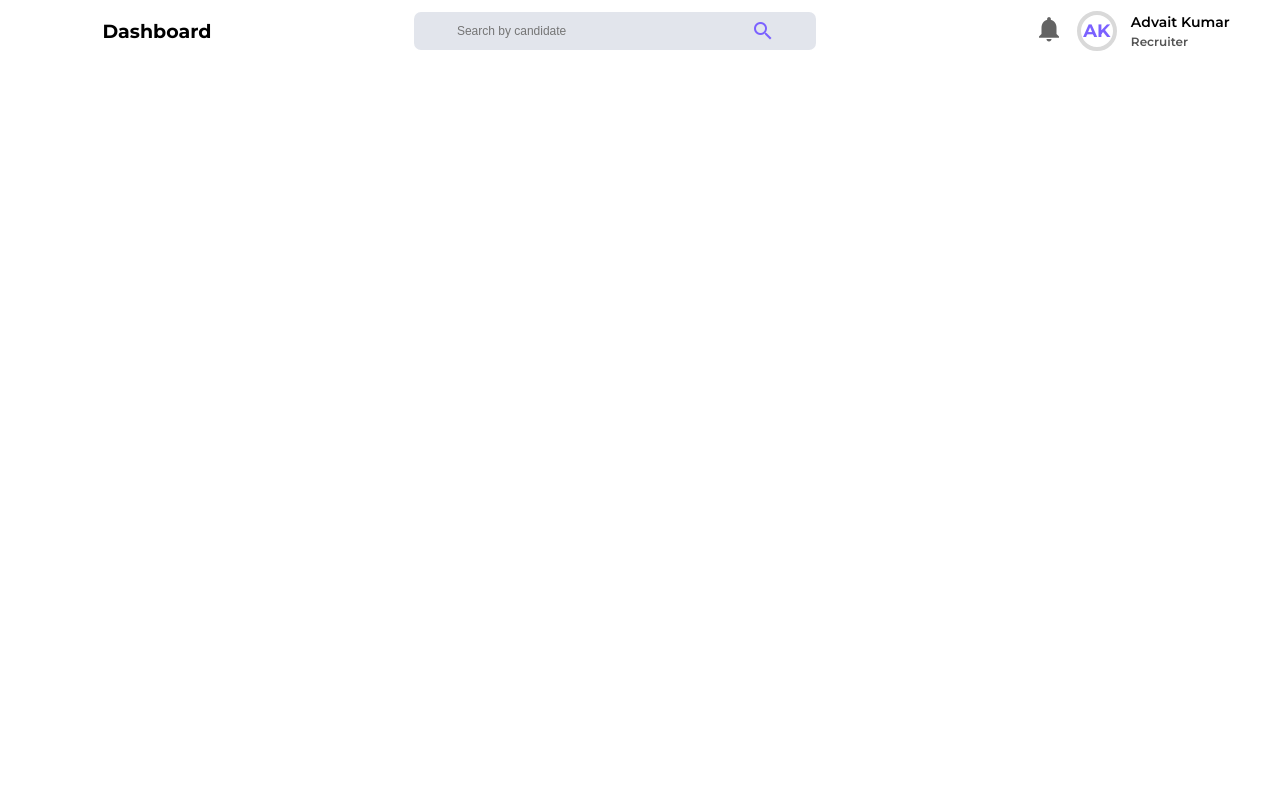
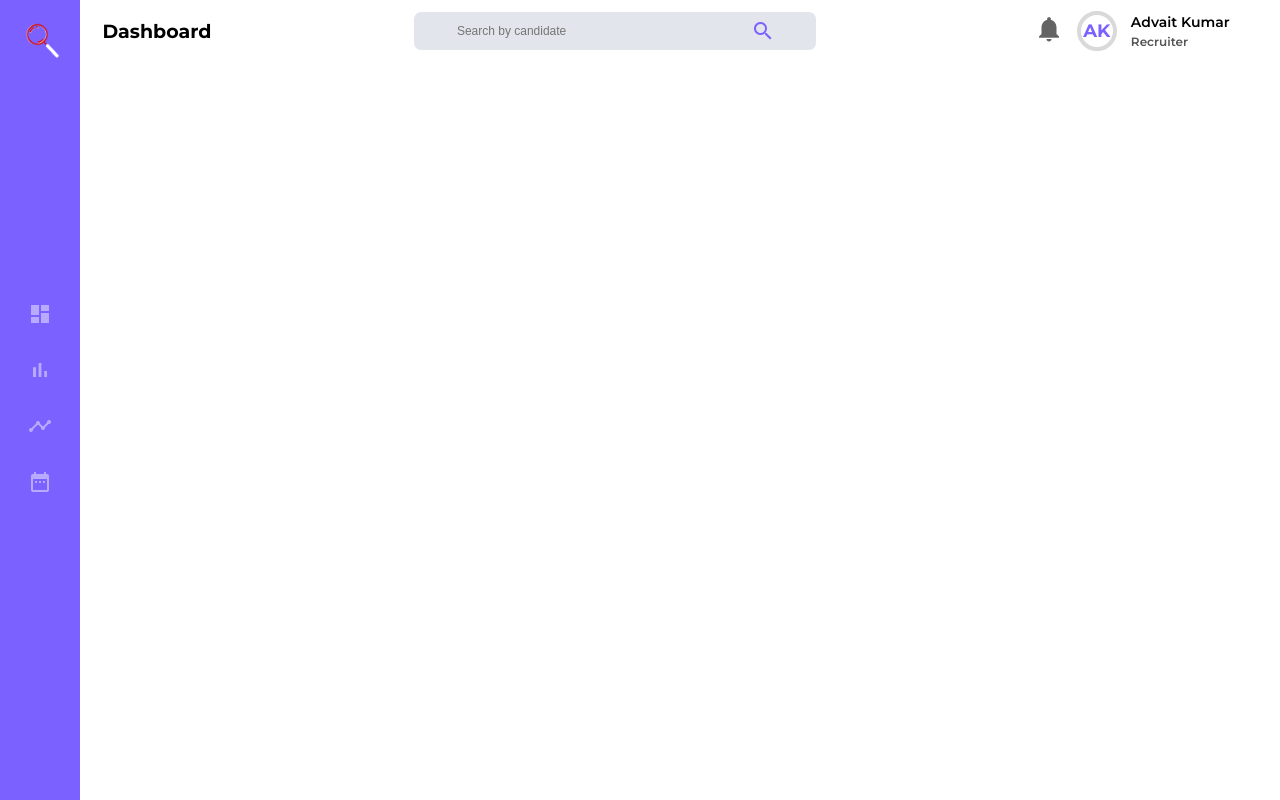
Before and after one commit to nivya-2/recruitx-frontend, an Angular app: page / in a window 1280 px wide. Built offline with nearby package versions, Linux system fonts and the light colour scheme.

Commit message:
feat:navbar added

```diff
--- a/src/app/app.component.html
+++ b/src/app/app.component.html
@@ -1,8 +1,2 @@
 <app-header [search]="true"></app-header>
-<!--
-
-    <app-icons name="home" customColor="#7B61FF" size="32px"></app-icons>
-    <app-icons name="dashboard" customColor="#B8AAFF" size="40px"></app-icons>
-    <app-icons name="message" customColor="#636363"  size="36px"></app-icons>
-    <app-icons name="settings" customColor="#304C57" size="48px"></app-icons>s
- -->
+<app-icon-group></app-icon-group>
--- a/src/app/app.component.ts
+++ b/src/app/app.component.ts
@@ -1,5 +1,6 @@
 import { Component } from '@angular/core';
 import { IconComponent } from './icons/icons.component';
+import { IconGroupComponent } from "./icon-group/icon-group.component";
 import { RouterOutlet } from '@angular/router';
 import { HeaderTextComponent } from './widgets/header-text/header-text.component';
 import { ProfileComponent } from './widgets/profile/profile.component';
@@ -10,10 +11,11 @@ import { SearchbarComponent } from './searchbar/searchbar.component';
 
 @Component({
   selector: 'app-root',
-  imports: [RouterOutlet,HeaderTextComponent,ProfileComponent,ProfileBoxComponent,HeaderComponent,IconComponent,SearchbarComponent],
+  imports: [RouterOutlet,IconGroupComponent,HeaderTextComponent,ProfileComponent,ProfileBoxComponent,HeaderComponent,IconComponent,SearchbarComponent],
   templateUrl: './app.component.html',
-  styleUrl: './app.component.css'
+  styleUrl:'./app.component.css'
 })
 export class AppComponent {
+
   title = 'recruitxfrontend';
 }
--- /dev/null
+++ b/src/app/icon-group/icon-group.component.css
@@ -0,0 +1,25 @@
+.navbar {
+    background-color: #7B61FF;
+    width: 5rem;
+    height: 100vh;
+    display: flex;
+    flex-direction: column;
+    align-items: center;
+    position: absolute;
+    top:0;
+  }
+
+  img {
+    width: 50%;
+    margin-top: 1rem;
+  }
+
+  .icons-vertical {
+    position: absolute;
+    top: 50%;
+    transform: translateY(-50%);
+    display: flex;
+    flex-direction: column;
+    align-items: center;
+    gap: 1.75rem;
+  }
--- /dev/null
+++ b/src/app/icon-group/icon-group.component.html
@@ -0,0 +1,9 @@
+<div class="navbar">
+    <img src="assets/logo.png" alt="logoo">
+    <div class="icons-vertical" >
+        <app-icons name="dashboard" customColor="#B8AAFF" size="24px"></app-icons>
+        <app-icons name="bar_chart" customColor="#B8AAFF" size="24px"></app-icons>
+        <app-icons name="timeline" customColor="#B8AAFF"  size="24px"></app-icons>
+        <app-icons name="date_range" customColor="#B8AAFF" size="24px"></app-icons>
+    </div>
+</div>
--- a/src/app/icons/icons.component.html
+++ b/src/app/icons/icons.component.html
@@ -1,4 +1,5 @@
 <mat-icon
   [ngStyle]="getIconStyles()" >
   {{ name }}
+
 </mat-icon>
--- a/src/app/icons/icons.component.ts
+++ b/src/app/icons/icons.component.ts
@@ -6,7 +6,7 @@ import { MatIconModule } from '@angular/material/icon';
   selector: 'app-icons',
   imports: [CommonModule, MatIconModule],
   templateUrl: './icons.component.html',
-  styleUrls: ['./icons.component.css']
+  styleUrl: './icons.component.css'
 })
 export class IconComponent {
   @Input() name: string = '';
```
Also changed, not shown: src/app/icon-group/icon-group.component.ts (added, +13 -0 lines), public/assets/logo.png (added), 1 other file (tests, documents, lock files or other folders).
